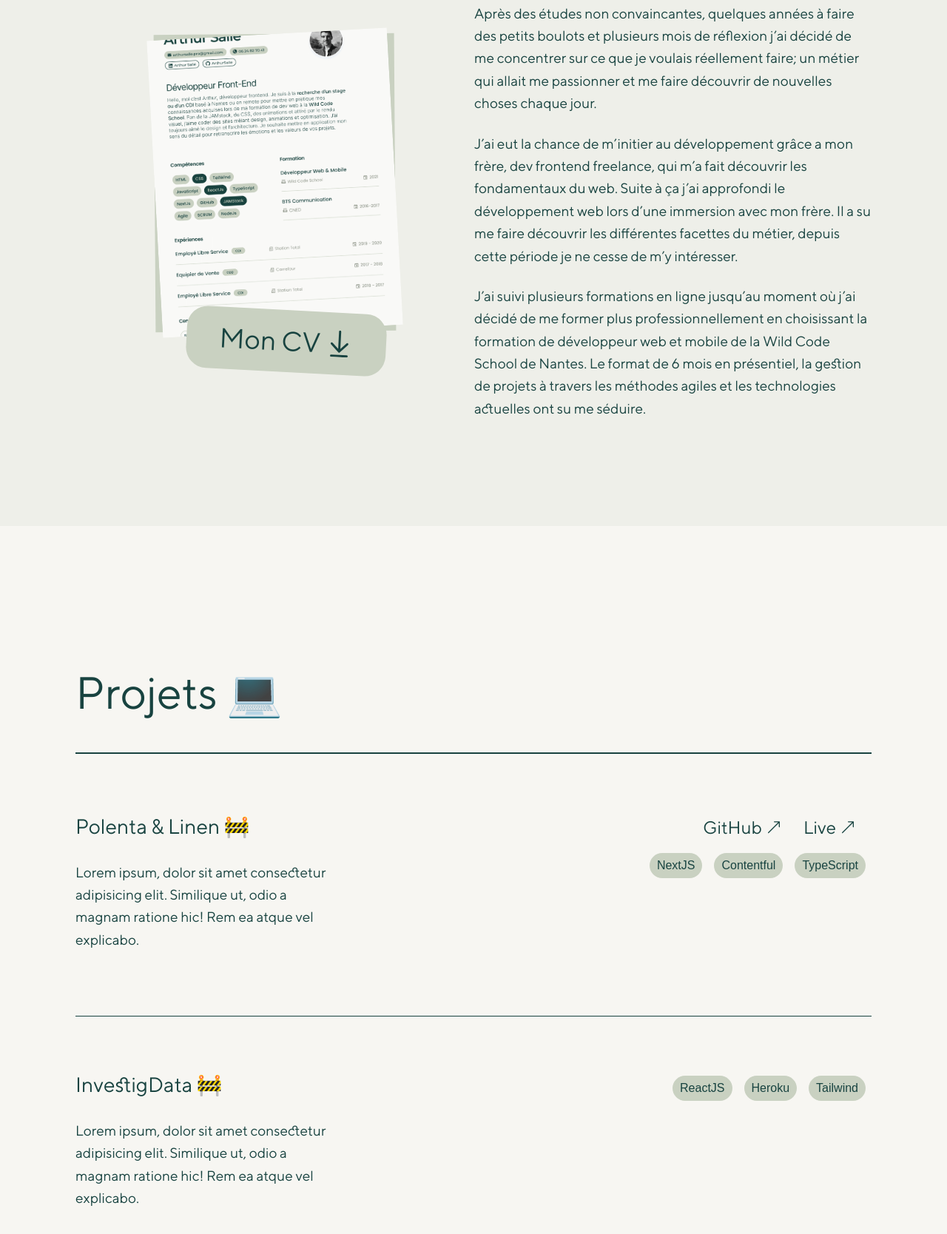
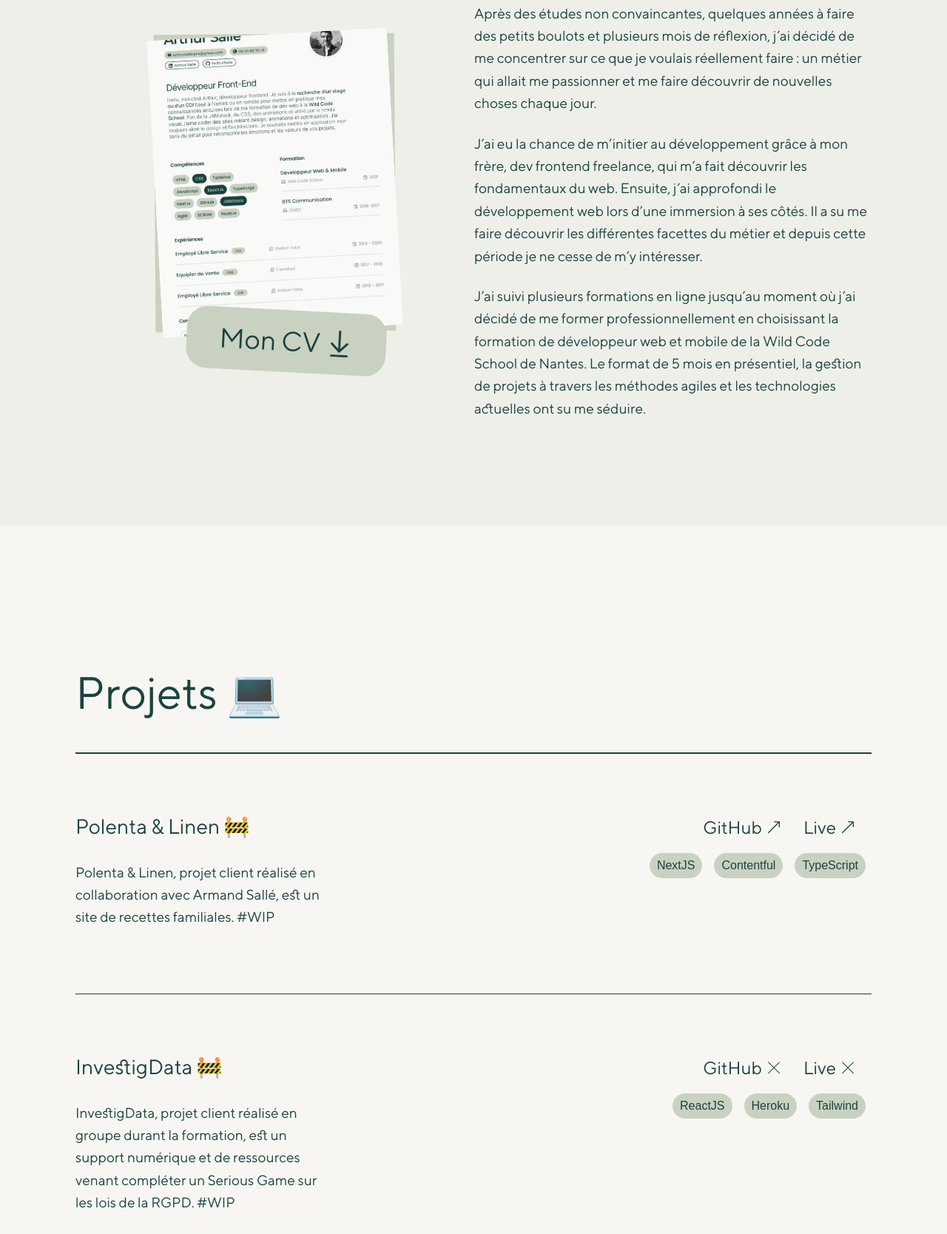
Before and after one commit to ArthurSalle/portfolio, a Gatsby site: page / in a window 1280 px wide. Shown: the part 1868-3536 px from the top of the page at 74% size. Built offline with nearby package versions, Linux system fonts and the light colour scheme; Gatsby itself is replaced by a stand-in of ours.

Commit message:
:speech_balloon: add content about projects

```diff
--- /dev/null
+++ b/src/components/atoms/Cross.js
@@ -0,0 +1,11 @@
+import * as React from 'react';
+
+function Cross(props) {
+  return (
+    <svg viewBox='0 0 512 512' {...props}>
+      <path d='M512 22L490 0 256 234 22 0 0 22l234 234L0 490l22 22 234-234 234 234 22-22-234-234z' />
+    </svg>
+  );
+}
+
+export default Cross;
--- a/src/components/organisms/AboutSection.js
+++ b/src/components/organisms/AboutSection.js
@@ -14,27 +14,27 @@ const AboutSection = () => {
           <div className='section--article'>
             <Paragraph className='section--drop'>
               Après une initiation au développement en suivant quelques tutos
-              sur HTML et CSS j’ai tout de suite accroché. J’ai adoré avoir un
-              rendu concret en si peu de temps et en tapant quelques lignes de
-              code. Depuis, le CSS from-scratch est surement l’une des choses
-              que je préfères, je suis en train de découvrir comment le rendre
+              sur HTML et CSS, j’ai tout de suite accroché. J’ai adoré obtenir
+              un rendu concret en si peu de temps et en tapant quelques lignes
+              de code. Depuis, le CSS from-scratch est sûrement l’une des défis
+              que je préfère et je suis en train de découvrir comment le rendre
               dynamique avec des bibliothèques d’animations tels que AnimeJs et
               GSAP.
             </Paragraph>
             <Paragraph className='section--drop'>
               Lors d’un projet client en collaboration avec un développeur
-              Freelance, j’ai découvert la JAMStack, ce fut une grande
-              révélation, créer un site fonctionnel au design parfait et
-              optimisé était une expérience qui a conforté mon choix de
-              m’orienter vers le développement frontend. Depuis je ne cesse de
-              renforcer mes bases en HTML, CSS, JS et React, tout en testant de
-              nouvelles technos comme TypeScript, NextJs, Gatsby, des headless
-              CMS et Tailwind.
+              freelance, j’ai découvert la JAMStack et ce fut une grande
+              révélation. Créer un site fonctionnel au design parfait et
+              optimisé fut une expérience qui a conforté mon choix de m’orienter
+              vers le développement frontend. Depuis, je ne cesse de renforcer
+              mes bases en HTML, CSS, JS et React, tout en testant de nouvelles
+              technos comme TypeScript, NextJs, Gatsby, des headless CMS et
+              Tailwind.
             </Paragraph>
             <Paragraph>
-              Plus tard j’aimerais toucher à la 3D avec ThreeJs et le WebGl pour
-              pousser mes connaissances dans tous ce qui touche aux animations
-              et aux interactions créatives !
+              Plus tard, j’aimerais toucher à la 3D avec ThreeJs et le WebGl
+              pour pousser mes connaissances dans tout ce qui touche aux
+              animations et aux interactions créatives !
             </Paragraph>
           </div>
           <div className='section--media'>
@@ -56,24 +56,24 @@ const AboutSection = () => {
           <div className='section--article'>
             <Paragraph className='section--drop'>
               Après des études non convaincantes, quelques années à faire des
-              petits boulots et plusieurs mois de réflexion j’ai décidé de me
-              concentrer sur ce que je voulais réellement faire; un métier qui
+              petits boulots et plusieurs mois de réflexion, j’ai décidé de me
+              concentrer sur ce que je voulais réellement faire : un métier qui
               allait me passionner et me faire découvrir de nouvelles choses
               chaque jour.
             </Paragraph>
             <Paragraph className='section--drop'>
-              J’ai eut la chance de m’initier au développement grâce a mon
-              frère, dev frontend freelance, qui m’a fait découvrir les
-              fondamentaux du web. Suite à ça j’ai approfondi le développement
-              web lors d’une immersion avec mon frère. Il a su me faire
-              découvrir les différentes facettes du métier, depuis cette période
-              je ne cesse de m’y intéresser.
+              J’ai eu la chance de m’initier au développement grâce à mon frère,
+              dev frontend freelance, qui m’a fait découvrir les fondamentaux du
+              web. Ensuite, j’ai approfondi le développement web lors d’une
+              immersion à ses côtés. Il a su me faire découvrir les différentes
+              facettes du métier et depuis cette période je ne cesse de m’y
+              intéresser.
             </Paragraph>
             <Paragraph>
               J’ai suivi plusieurs formations en ligne jusqu’au moment où j’ai
-              décidé de me former plus professionnellement en choisissant la
+              décidé de me former professionnellement en choisissant la
               formation de développeur web et mobile de la Wild Code School de
-              Nantes. Le format de 6 mois en présentiel, la gestion de projets à
+              Nantes. Le format de 5 mois en présentiel, la gestion de projets à
               travers les méthodes agiles et les technologies actuelles ont su
               me séduire.
             </Paragraph>
--- a/src/components/organisms/Footer.js
+++ b/src/components/organisms/Footer.js
@@ -44,7 +44,8 @@ const Footer = () => {
           <div className='footer--stack'>
             <Paragraph className='h4'>Fabriqué avec</Paragraph>
             <Paragraph className='drop--color'>
-              React, Gatsby, Sass et AnimeJs, design par Armand & Pierre Louis{' '}
+              React, Gatsby, Sass et AnimeJs, design réalisé avec Armand &
+              Pierre Louis{' '}
               <span role='img' aria-label='heart'>
                 ❤️🔥
               </span>
@@ -54,7 +55,7 @@ const Footer = () => {
                 All Rights Reserved.
               </Paragraph>
               <Paragraph className='drop--color drop--copyright'>
-                Arthur Sallé 2021 ©{' '}
+                Arthur Sallé 2021 ©
               </Paragraph>
             </div>
           </div>
--- a/src/components/organisms/PersonalSection.js
+++ b/src/components/organisms/PersonalSection.js
@@ -15,7 +15,7 @@ const PersonalSection = () => {
               <Paragraph className='section--drop'>
                 Ayant grandi dans un petit village de Sologne, j’apprécie les
                 choses simples, me retrouver en extérieur. J’aime également
-                sortir me balader, partir à la découverte d’endroit que je ne
+                sortir me balader, partir à la découverte d’endroits que je ne
                 connais pas, dénicher des coins atypiques. Je suis aussi fan de
                 la culture old school, du skate, de la moto, des tatouages, de
                 la street food mais surtout des pizzas.
--- a/src/components/organisms/ProjectSection.js
+++ b/src/components/organisms/ProjectSection.js
@@ -1,6 +1,8 @@
+import React from 'react';
 import { StaticImage } from 'gatsby-plugin-image';
-import React from 'react';
+
 import ArrowLink from '../atoms/ArrowLink';
+import Cross from '../atoms/Cross';
 import Paragraph from '../atoms/Paragraph';
 import Title from '../atoms/Title';
 import SectionTitle from '../molecules/SectionTitle';
@@ -20,12 +22,10 @@ const ProjectSection = () => {
               </span>
             </Title>
             <Paragraph>
-              Lorem ipsum, dolor sit amet consectetur adipisicing elit.
-              Similique ut, odio a magnam ratione hic! Rem ea atque vel
-              explicabo.
+              Polenta & Linen, projet client réalisé en collaboration avec
+              Armand Sallé, est un site de recettes familiales. #WIP
             </Paragraph>
           </div>
-
           <div>
             <div className='project--link'>
               <a
@@ -75,31 +75,30 @@ const ProjectSection = () => {
               </span>
             </Title>
             <Paragraph>
-              Lorem ipsum, dolor sit amet consectetur adipisicing elit.
-              Similique ut, odio a magnam ratione hic! Rem ea atque vel
-              explicabo.
+              InvestigData, projet client réalisé en groupe durant la formation,
+              est un support numérique et de ressources venant compléter un
+              Serious Game sur les lois de la RGPD. #WIP
             </Paragraph>
           </div>
-
           <div>
-            {/* <div className='project--link'>
+            <div className='project--link'>
               <a
-                href='https://github.com/ArthurSalle/polenta-linen'
+                href='/'
                 target='_blank'
                 rel='noreferrer'
-                className='btn btn--link btn--link__effect'
+                className='disabled btn btn--link btn--link__effect'
               >
-                GitHub <ArrowLink width='16px' fill='#184340' />
+                GitHub <Cross width='16px' fill='#184340' />
               </a>
               <a
-                href='https://polenta-linen.vercel.app/'
+                href='/'
                 target='_blank'
                 rel='noreferrer'
-                className='btn btn--link btn--link__effect'
+                className='disabled btn btn--link btn--link__effect'
               >
-                Live <ArrowLink width='16px' fill='#184340' />
+                Live <Cross width='16px' fill='#184340' />
               </a>
-            </div> */}
+            </div>
             <div className='project--link'>
               <button className='project--tag'>ReactJS</button>
               <button className='project--tag'>Heroku</button>
@@ -124,12 +123,11 @@ const ProjectSection = () => {
           <div className='project--content'>
             <Title type='h3'>Space Protection of Alien</Title>
             <Paragraph>
-              Lorem ipsum, dolor sit amet consectetur adipisicing elit.
-              Similique ut, odio a magnam ratione hic! Rem ea atque vel
-              explicabo.
+              Space Protection of Alien, hackhaton de 48h sur le thème de
+              l’espace et réalisé en groupe. Site de sensibilisation et
+              d’adoption d’Alien abandonnés.
             </Paragraph>
           </div>
-
           <div>
             <div className='project--link'>
               <a
@@ -173,9 +171,10 @@ const ProjectSection = () => {
           <div className='project--content'>
             <Title type='h3'>Magnolia In Nantes</Title>
             <Paragraph>
-              Lorem ipsum, dolor sit amet consectetur adipisicing elit.
-              Similique ut, odio a magnam ratione hic! Rem ea atque vel
-              explicabo.
+              Magnolia in Nantes, projet réalisé en groupe, est un herbier
+              répertoriant tout les parcs et les Magnolias de la ville de
+              Nantes, l’objectif est de se balader pour remplir son herbier
+              grâce à la géolocalisation et améliorer son score.
             </Paragraph>
           </div>
 
@@ -222,9 +221,9 @@ const ProjectSection = () => {
           <div className='project--content'>
             <Title type='h3'>4 Spririted Guys</Title>
             <Paragraph>
-              Lorem ipsum, dolor sit amet consectetur adipisicing elit.
-              Similique ut, odio a magnam ratione hic! Rem ea atque vel
-              explicabo.
+              4 Spirited Guys, premier projet réalisé en groupe, est le site
+              vitrine d’un bar fictif. Informations, achats en ligne,
+              réservation en ligne et formulaire de contact.
             </Paragraph>
           </div>
           <div>
--- a/src/styles/components/footer.scss
+++ b/src/styles/components/footer.scss
@@ -60,10 +60,6 @@
     }
   }
 
-  &--space {
-    height: 136px;
-  }
-
   &--copyright {
     margin-top: 24px;
     display: flex;
@@ -72,4 +68,12 @@
       flex-direction: column;
     }
   }
+
+  &--space {
+    height: 136px;
+
+    @include media('<landscape') {
+      height: 64px;
+    }
+  }
 }
--- a/src/styles/components/paragraph.scss
+++ b/src/styles/components/paragraph.scss
@@ -5,4 +5,8 @@
     color: var(--color-font-beige);
     margin-bottom: 0;
   }
+
+  &--copyright {
+    margin-right: 8px;
+  }
 }
--- a/src/styles/components/projectSection.scss
+++ b/src/styles/components/projectSection.scss
@@ -84,6 +84,12 @@
       gap: 8px;
       margin-right: 24px;
     }
+
+    a.disabled {
+      pointer-events: none;
+      cursor: default;
+    }
+
     @media (hover: hover) {
       a:hover {
         color: var(--color-font-beige);
```
